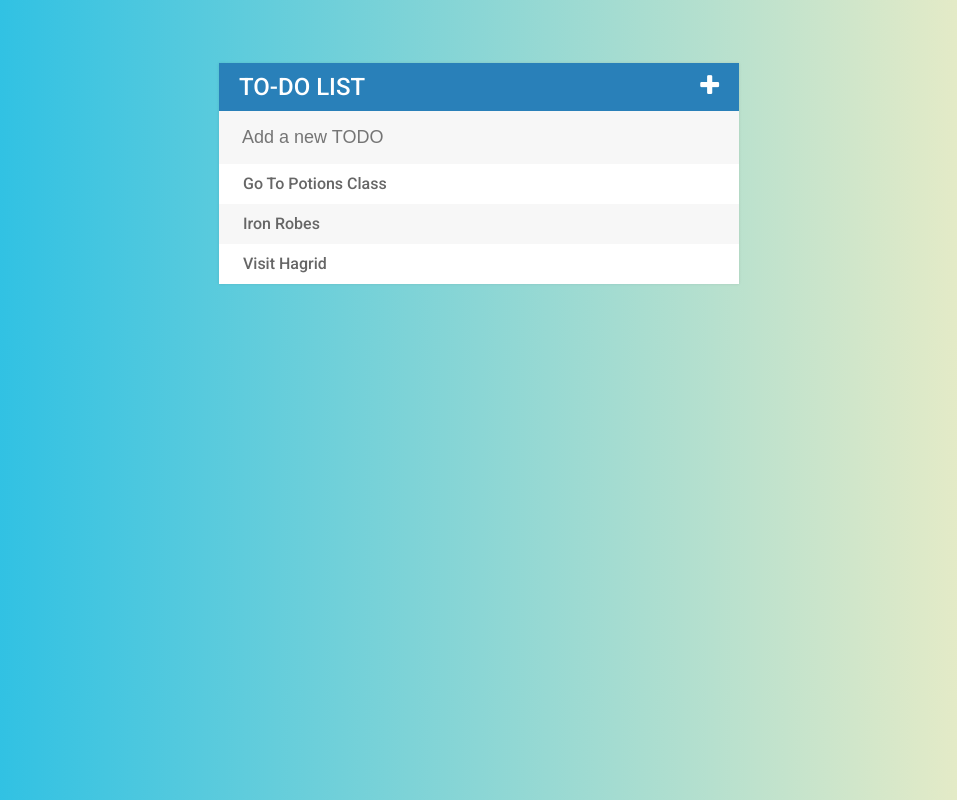
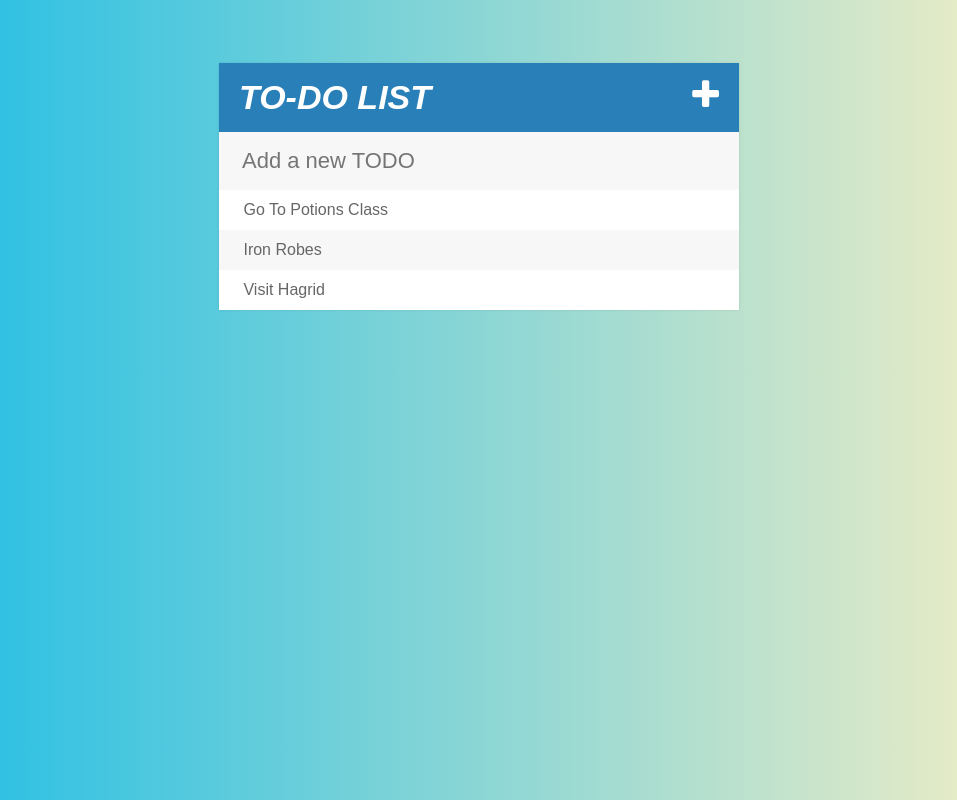
Before and after one commit to HADES-Temp/Todo-List, a plain HTML site: page index.html in a window 1280 px wide. Shown: the whole page, without its empty margins (161-1118 px from the left). Drawn offline with Linux system fonts and the light colour scheme.

Commit message:
Changed Font style and font weight

```diff
--- a/assets/css/TODO.css
+++ b/assets/css/TODO.css
@@ -6,7 +6,7 @@
     box-shadow: 0 0 3px rgba(0, 0, 0, 0.1);
 }
 body {
-    font-family: 'Roboto', sans-serif;
+    font-family: 'Ubuntu', sans-serif;
   background: -webkit-linear-gradient(90deg, #2BC0E4 10%, #EAECC6 90%); /* Chrome 10+, Saf5.1+ */
   background:    -moz-linear-gradient(90deg, #2BC0E4 10%, #EAECC6 90%); /* FF3.6+ */
   background:     -ms-linear-gradient(90deg, #2BC0E4 10%, #EAECC6 90%); /* IE10 */
@@ -22,10 +22,11 @@ h1 {
     background-color: #2980b9;
     color: white;
     margin: 0;
-    padding: 10px 20px;
+    font-style: italic;
+    padding: 15px 20px;
     text-transform: uppercase;
-    font-size: 24px;
-    font-weight: normal;
+    font-size: 34px;
+    font-weight: bold;
 }
 
 ul{
@@ -50,7 +51,7 @@ li:nth-child(2n){
 }
 
 input {
-    font-size: 18px;
+    font-size: 22px;
     color: #2980b9;
     background-color: #f7f7f7;
     width: 100%;
@@ -60,8 +61,8 @@ input {
 }
 
 input:focus {
-    background-color: white;
-    border: 3px solid #2980b9;
+    background-color: rgb(248, 246, 246);
+    border: 3px solid #000000;
     outline: none;
 }
 
```
